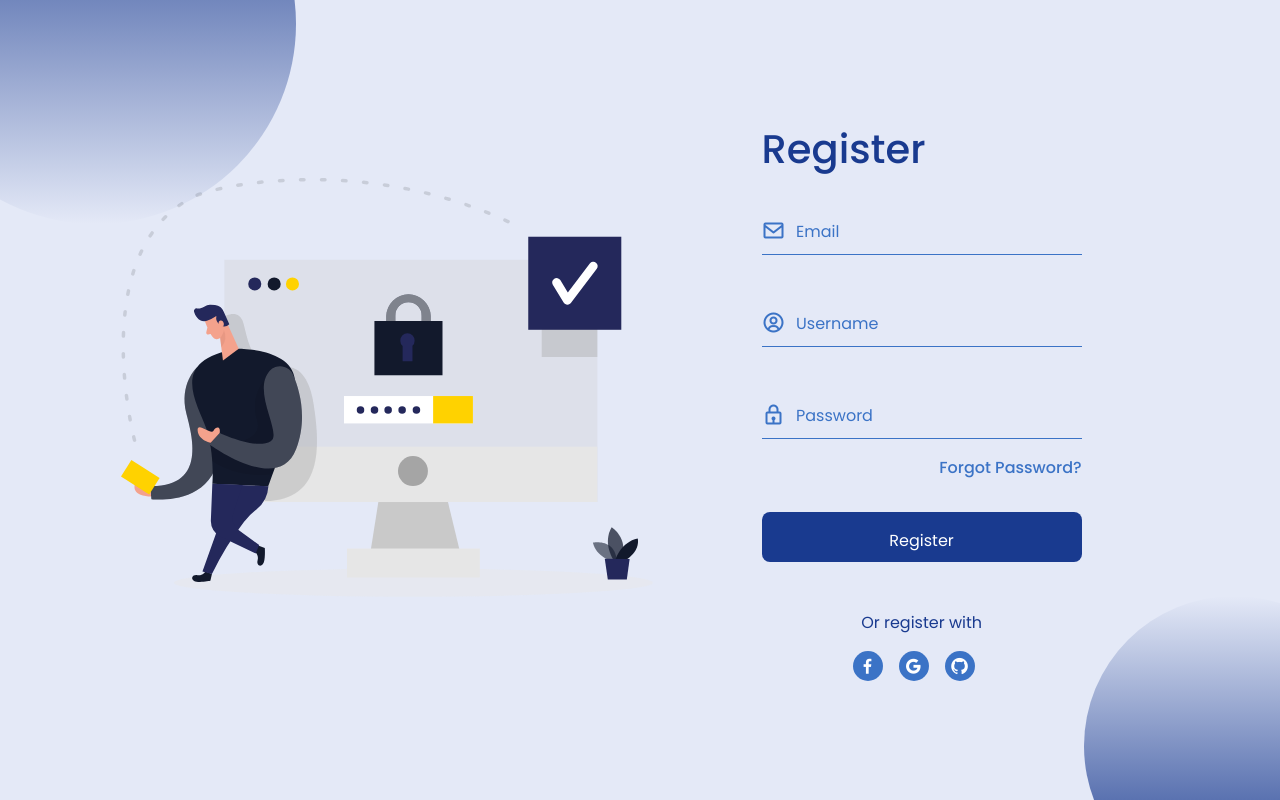
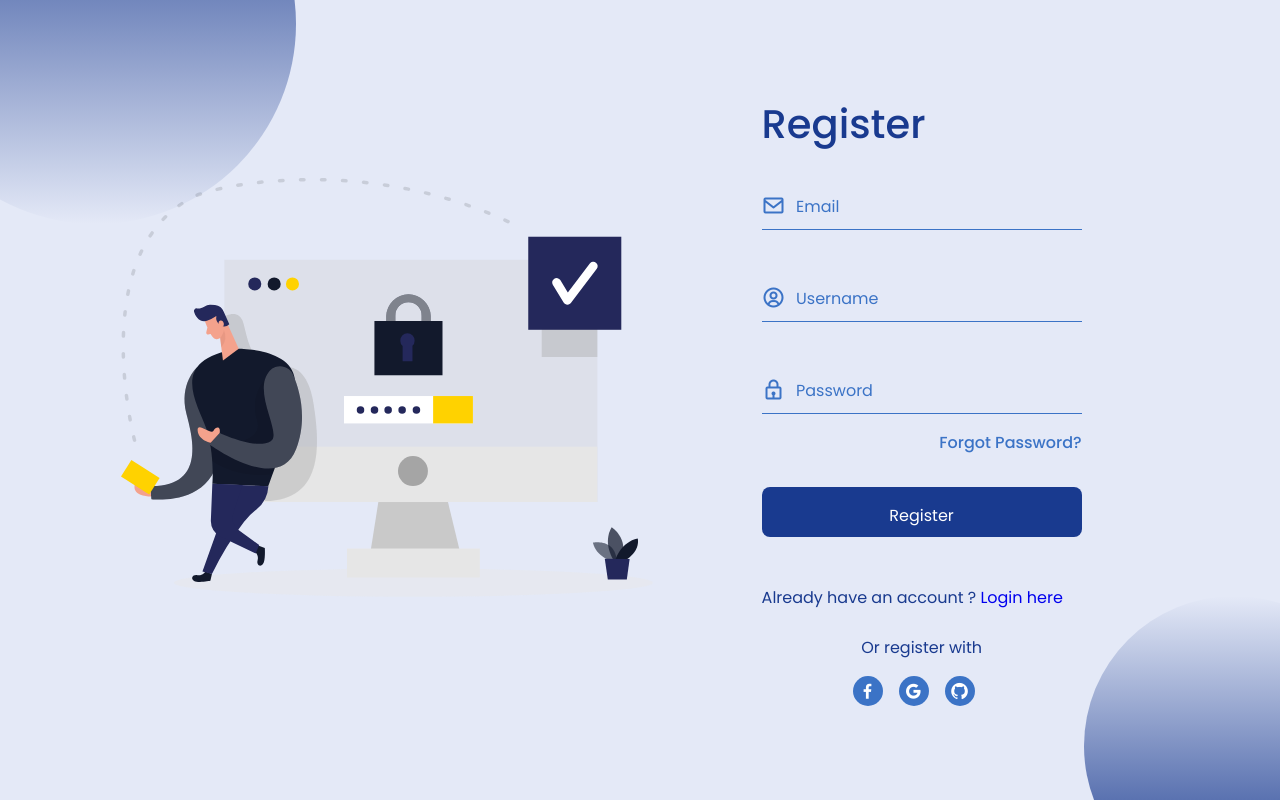
Before and after one commit to kaiserkernel/note-app-gem-react, a React (Create React App) app in the folder frontend/: page /signup in a window 1280 px wide. Built offline with nearby package versions, Linux system fonts and the light colour scheme.

Commit message:
Refactoring the Signup and Login button in react

```diff
--- a/frontend/src/components/Login.js
+++ b/frontend/src/components/Login.js
@@ -2,7 +2,7 @@ import React, { useEffect, useState } from 'react'
 import '../App.css';
 import '../auth.css';
 import authImg from'../assets/authentication.svg';
-import { useNavigate } from 'react-router-dom';
+import { Link, useNavigate } from 'react-router-dom';
 import { ToastContainer, toast } from 'react-toastify';
 import 'react-toastify/dist/ReactToastify.css';
 
@@ -120,6 +120,10 @@ const Login = () => {
                 {!isLoading && <button type="submit" className="form__button">Login</button>}
                 {isLoading && <button type="submit" className="form__button" style={{backgroundColor: '#15203a', cursor: 'not-allowed'}} disabled={true}><span class="loader"></span></button>}
 
+                <div style={{marginBottom: '25px'}}>
+                    Don't have an account ? <Link to={'/signup'}>Sign up here</Link>
+                </div>
+
                 <div className="form__social">
                     <span className="form__social-text">Or login with</span>
 
--- a/frontend/src/components/Signup.js
+++ b/frontend/src/components/Signup.js
@@ -2,7 +2,7 @@ import React, { useEffect, useState } from 'react'
 import '../App.css';
 import '../auth.css';
 import authImg from'../assets/authentication.svg';
-import { useNavigate } from 'react-router-dom';
+import { Link, useNavigate } from 'react-router-dom';
 import { ToastContainer, toast } from 'react-toastify';
 import 'react-toastify/dist/ReactToastify.css';
 
@@ -126,6 +126,10 @@ const Signup = () => {
                 {!isLoading && <button type="submit" className="form__button">Register</button>}
                 {isLoading && <button type="submit" className="form__button" style={{backgroundColor: '#15203a', cursor: 'not-allowed'}} disabled={true}><span class="loader"></span></button>}
 
+                <div style={{marginBottom: '25px'}}>
+                    Already have an account ? <Link to={'/login'}>Login here</Link>
+                </div>
+
                 <div className="form__social">
                     <span className="form__social-text">Or register with</span>
 
```
Also changed, not shown: 1 other file (tests, documents, lock files or other folders).
